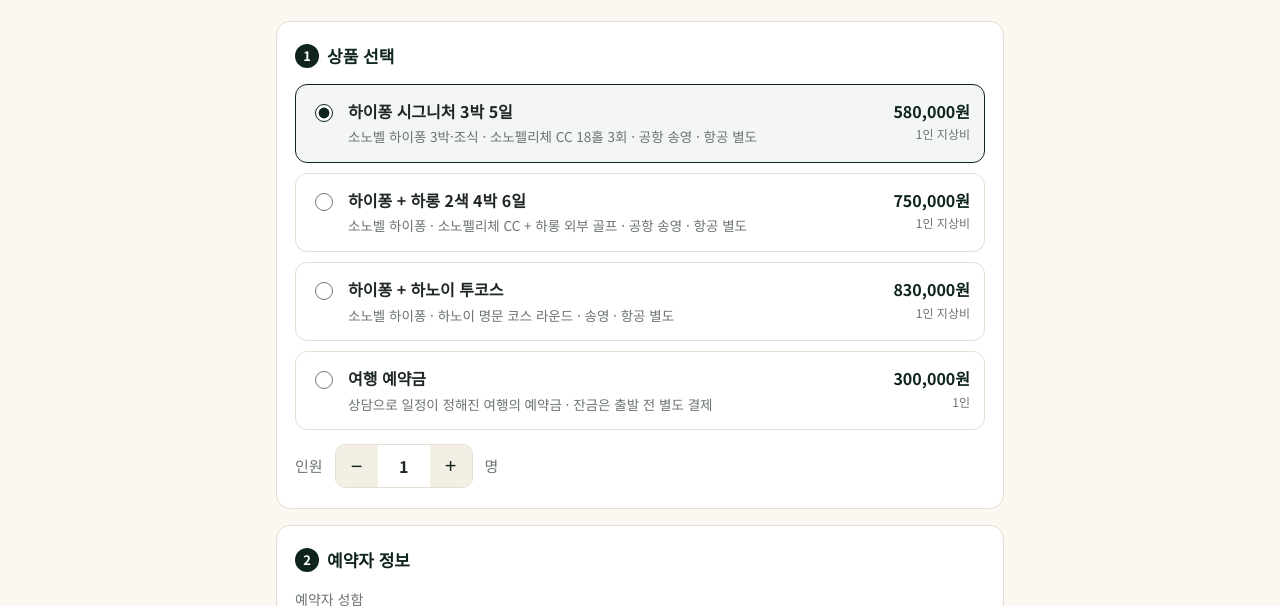
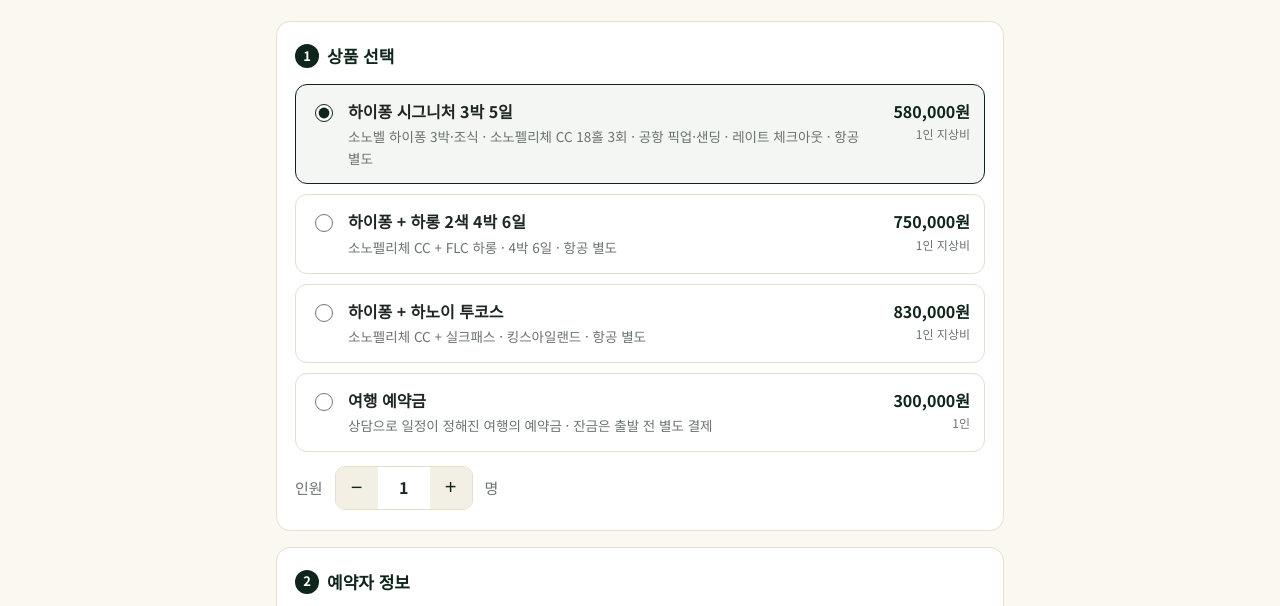
Before and after one commit to greenhue-travel/greenhuetravel, a plain HTML site: page pay.html in a window 1280 px wide. Shown: the part 153-759 px from the top of the page. Drawn offline with Linux system fonts and the light colour scheme.

Commit message:
'아흔까지 라운드'를 '90세까지 라운드'로, 결제 페이지 상품 설명을 메인 상품과 일치
Co-Authored-By: Claude Opus 5.5 <noreply@anthropic.com>
Claude-Session: https://claude.ai/code/session_01NZVA23eEVGZboVjrLAtvh8

```diff
--- a/pay.html
+++ b/pay.html
@@ -98,9 +98,9 @@ footer a{color:var(--au)}
 <script>
 const CLIENT_KEY='test_gck_docs_Ovk5rk1EwkEbP0W43n07xlzm'; // 토스 테스트 키 (심사 후 실제 키로 교체)
 const P=[
- {id:'hp3',n:'하이퐁 시그니처 3박 5일',d:'소노벨 하이퐁 3박·조식 · 소노펠리체 CC 18홀 3회 · 공항 송영 · 항공 별도',p:580000,u:'1인 지상비'},
- {id:'hl4',n:'하이퐁 + 하롱 2색 4박 6일',d:'소노벨 하이퐁 · 소노펠리체 CC + 하롱 외부 골프 · 공항 송영 · 항공 별도',p:750000,u:'1인 지상비'},
- {id:'hn4',n:'하이퐁 + 하노이 투코스',d:'소노벨 하이퐁 · 하노이 명문 코스 라운드 · 송영 · 항공 별도',p:830000,u:'1인 지상비'},
+ {id:'hp3',n:'하이퐁 시그니처 3박 5일',d:'소노벨 하이퐁 3박·조식 · 소노펠리체 CC 18홀 3회 · 공항 픽업·샌딩 · 레이트 체크아웃 · 항공 별도',p:580000,u:'1인 지상비'},
+ {id:'hl4',n:'하이퐁 + 하롱 2색 4박 6일',d:'소노펠리체 CC + FLC 하롱 · 4박 6일 · 항공 별도',p:750000,u:'1인 지상비'},
+ {id:'hn4',n:'하이퐁 + 하노이 투코스',d:'소노펠리체 CC + 실크패스 · 킹스아일랜드 · 항공 별도',p:830000,u:'1인 지상비'},
  {id:'dep',n:'여행 예약금',d:'상담으로 일정이 정해진 여행의 예약금 · 잔금은 출발 전 별도 결제',p:300000,u:'1인'}
 ];
 const today=new Date().toISOString().slice(0,10);
```
Also changed, not shown: index.html (+1 -1 lines), src/v2_body.html (+1 -1 lines).
